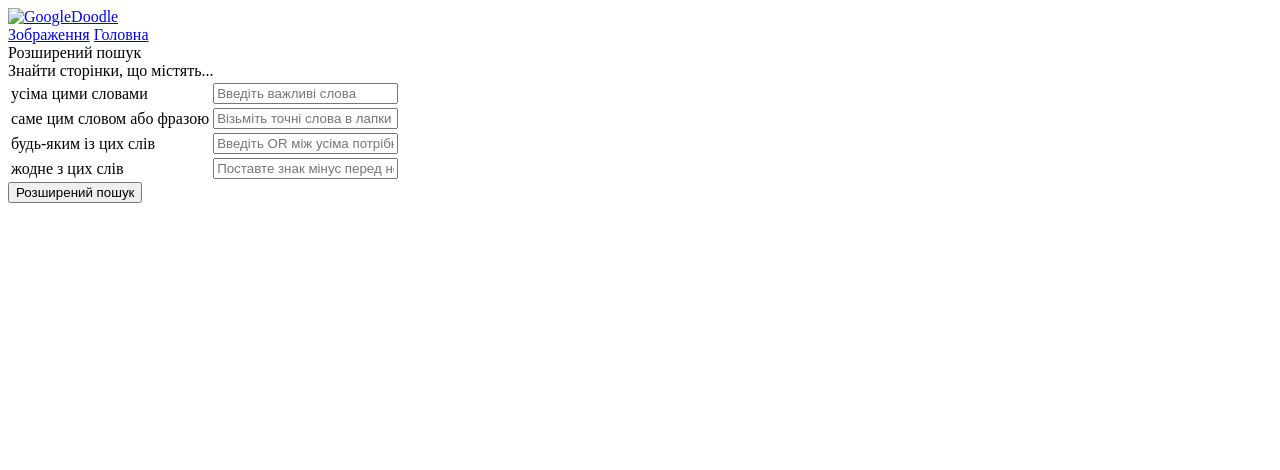
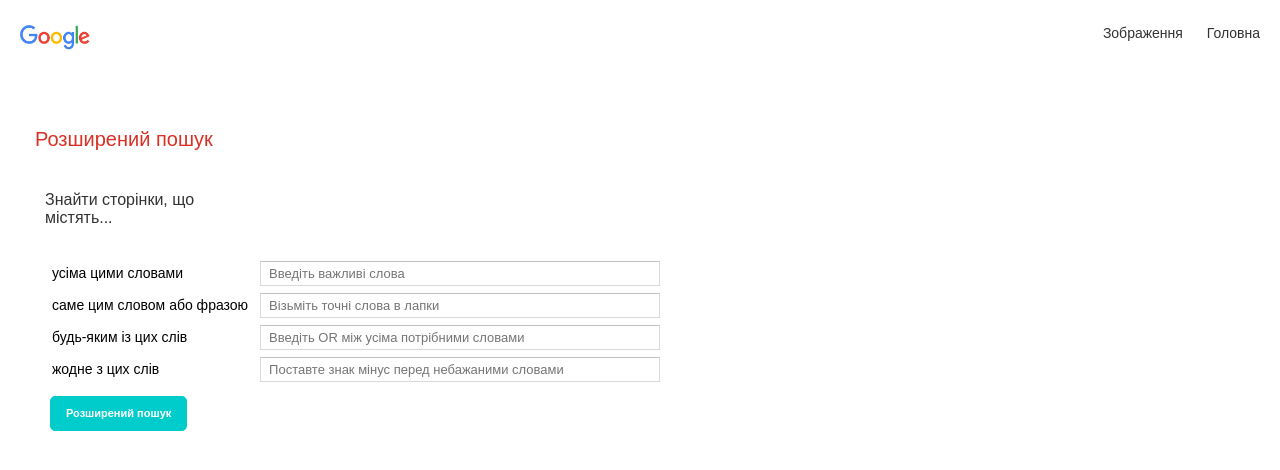
Before and after one commit to Dziewcyna/search, a plain HTML site: page other/search.html in a window 1280 px wide. Drawn offline with Linux system fonts and the light colour scheme; the site is published under a folder, as on GitHub Pages, so addresses that start at the root find nothing.

Commit message:
Update search.html

```diff
--- a/other/search.html
+++ b/other/search.html
@@ -6,14 +6,14 @@
     <meta name="viewport" content="width=device-width, initial-scale=1.0" />
     <title>Search</title>
 
-    <link rel="stylesheet" href="/css/first.css" />
+    <link rel="stylesheet" href="../css/first.css" />
   </head>
   <body>
     <div class="another-search another-marg">
       <div class="img-doodle">
-        <a href="/first.html" class="back">
+        <a href="../index.html" class="back">
           <img
-            src="/image/googlelogo_color_272x92dp.png"
+            src="../image/googlelogo_color_272x92dp.png"
             alt="GoogleDoodle"
             class="doodle-search"
           />
@@ -22,7 +22,7 @@
 
       <div>
         <a href="images.html" class="links links-text">Зображення</a>
-        <a href="/first.html" class="links-text">Головна</a>
+        <a href="../index.html" class="links-text">Головна</a>
       </div>
     </div>
 
```
